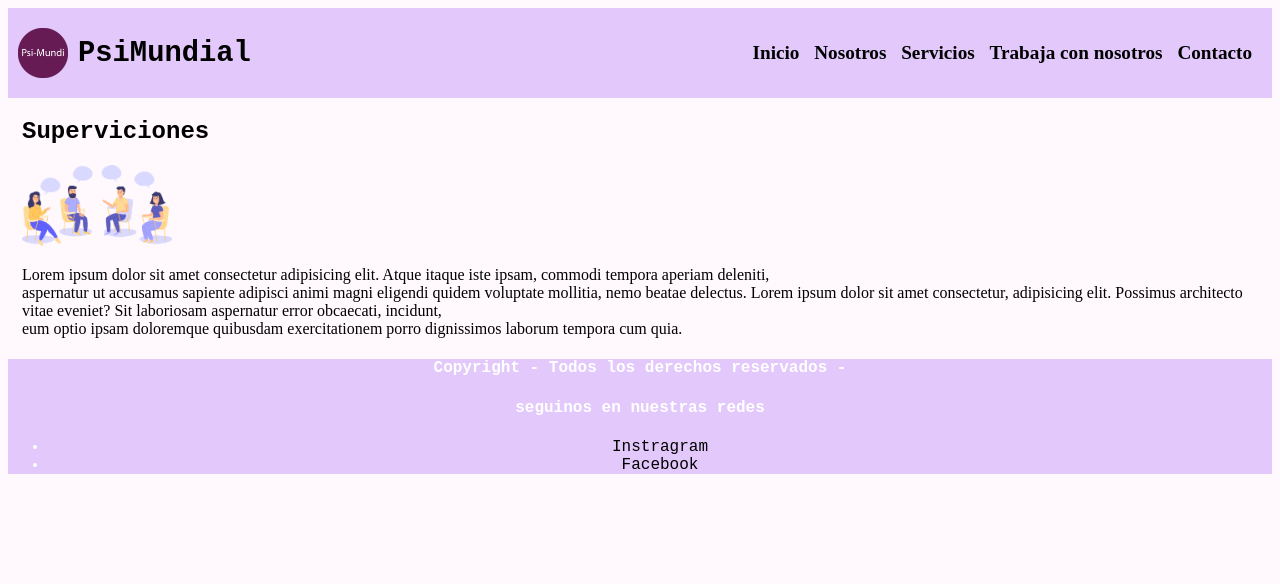
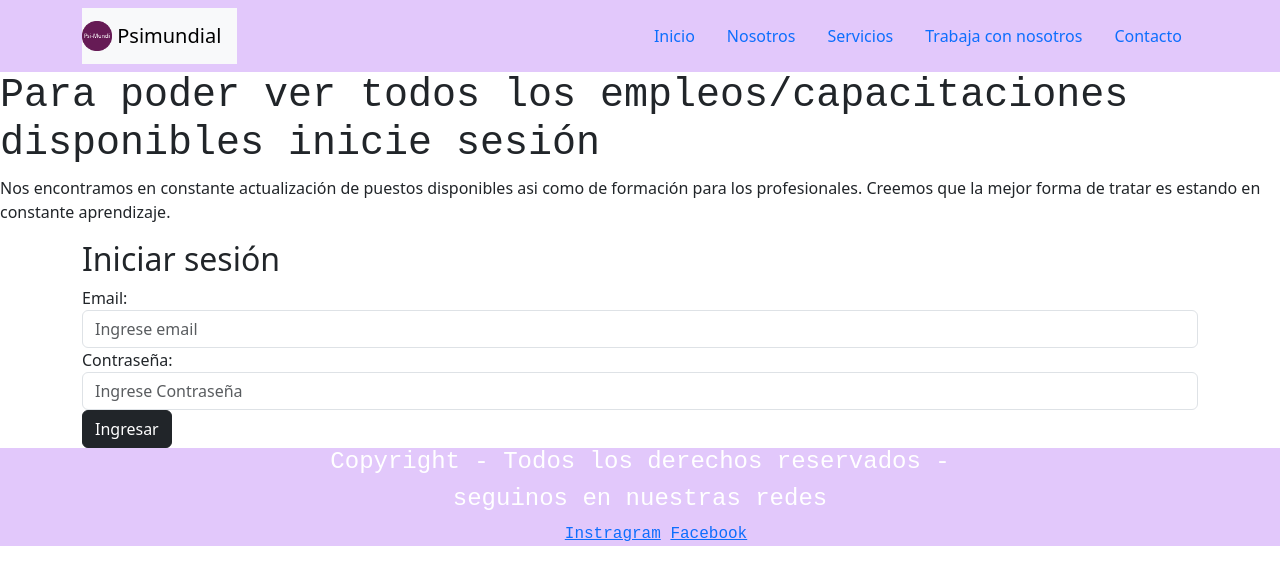
Before and after one commit to scmoreno19/Preentrega3-MorenoSofia, a plain HTML site: page pag/trabaja_con_nosotros.html in a window 1280 px wide. Drawn offline with nearby package versions, Linux system fonts and the light colour scheme.

Commit message:
Segunda pagina con bootstrap

```diff
--- a/css/bootstrap.css
+++ b/css/bootstrap.css
@@ -0,0 +1,33 @@
+h1{font-family:'Courier New', Courier, monospace}
+
+
+
+
+
+/*----------------------footer-------------------------------*/
+footer {
+    color: white   ;
+    background-color: rgb(226, 200, 251);
+    font-family: 'Courier New', Courier, monospace;
+    text-align: center;
+    position: absolute
+  left: 0;
+  bottom: 0;
+  width: 100%;
+
+ }
+
+
+
+
+footer :hover{
+  color: blueviolet;
+
+ }
+
+
+ /*----------------------disposicion tipo lista footer-------------------------*/
+li {
+    display: inline-block;
+    text-align: center;
+  }
--- a/css/style.css
+++ b/css/style.css
@@ -142,19 +142,6 @@
 
 
 
-
-
-/*-------------------------trabaja con nosotros------------------------*/
-.contenedor-dos {
-  max-width: 150rem;
-  margin: 14px
-}
-
-form {max-width: 150rem;
-}
-*/
-
-
 /*----------------------disposicion tipo lista footer-------------------------*/
 li {
   display: inline-block;
--- a/pag/trabaja_con_nosotros.html
+++ b/pag/trabaja_con_nosotros.html
@@ -5,46 +5,87 @@
     <meta http-equiv="X-UA-Compatible" content="IE=edge">
     <meta name="viewport" content="width=device-width, initial-scale=1.0">
     <title>Psimundial</title>
-    <link rel="stylesheet" href="../css/style.css" />
+    <link href="https://cdn.jsdelivr.net/npm/bootstrap@5.3.0-alpha1/dist/css/bootstrap.min.css" rel="stylesheet" integrity="sha384-GLhlTQ8iRABdZLl6O3oVMWSktQOp6b7In1Zl3/Jr59b6EGGoI1aFkw7cmDA6j6gD" crossorigin="anonymous">
+    <link rel="stylesheet" href="../css/bootstrap.css" />
+
 </head>
 <body>
     <header>
-        <a href="../Index.html" class="logo">
-            <img src="../Imagenes/psimundi.png">
-            <h2 class="nombre-empresa"> PsiMundial </h2>
-             </div>
-        <nav>
-                <a href="../Index.html">Inicio</a>
-                <a href="nosotros.html">Nosotros</a>
-                <a href="servicios.html">Servicios</a>
-                <a href="trabaja_con_nosotros.html">Trabaja con nosotros</a>
-                <a href="contacto.html">Contacto</a>
+        <nav class="navbar navbar-light" style="background-color:rgb(226, 200, 251)">
+
+        <div class="container">
+            <nav class="navbar navbar-light bg-light">
+                <a class="navbar-brand" href="../Index.html">
+                  <img src="../Imagenes/psimundi.png" width="30" height="30" class="d-inline-block align-top" alt="logo">
+                  Psimundial
+                </a>
+            </nav>
+            <ul class="nav">
+              <li class="nav-item">
+                <a class="nav-link" href="../Index.html">Inicio</a>
+              </li>
+              <li class="nav-item">
+                <a class="nav-link" href="nosotros.html">Nosotros</a>
+              </li>
+              <li class="nav-item">
+                <a class="nav-link" href="servicios.html">Servicios</a>
+              </li>
+              <li class="nav-item">
+                <a class="nav-link" href="trabaja_con_nosotros.html">Trabaja con nosotros</a>
+              </li>
+              <li class="nav-item">
+                <a class="nav-link" href="contacto.html">Contacto</a>
+              </li>
+
+            </ul>
+        </div>
+
+
+
+
         </nav>
 
 
 
 
-    </header>
+        </header>
+
+
+    <h1>Para poder ver todos los empleos/capacitaciones disponibles inicie sesión</h1>
 
 
 
 
-    <section class="contenedor-dos"> <!-- Seccion 2 -->
-        <h2> Superviciones </h2>
-
-          <img class= "grupo" src="../Imagenes/grupo.png" alt="dibujo de grupo">
-
-
-
-         <p>Lorem ipsum dolor sit amet consectetur adipisicing elit. Atque itaque iste ipsam, commodi tempora aperiam deleniti, <br>
-                    aspernatur ut accusamus sapiente adipisci animi magni eligendi quidem voluptate mollitia, nemo beatae delectus. Lorem ipsum
-                    dolor sit amet consectetur, adipisicing elit. Possimus architecto vitae eveniet? Sit laboriosam aspernatur error obcaecati, incidunt, <br>
-                    eum optio ipsam doloremque quibusdam exercitationem porro dignissimos laborum tempora cum quia.</p>
-        </section>
+    <p> Nos encontramos en constante actualización de puestos disponibles asi como de formación para los profesionales.
+        Creemos que la mejor forma de tratar es estando en constante aprendizaje.
+    </p>
 
 
 
 
+
+
+
+
+
+
+
+
+    <div class="container">
+     <h2>Iniciar sesión</h2>
+      <form action="#">
+        <div class="form-group">
+          <label for="email">Email:</label>
+          <input type="email" class="form-control" id="email" placeholder="Ingrese email" name="email">
+        </div>
+        <div class="form-group">
+            <label for="password">Contraseña:</label>
+            <input type="password" class="form-control" id="email" placeholder="Ingrese Contraseña" name="password">
+          </div>
+
+        <button type="submit" class="btn btn-dark">Ingresar</button>
+      </form>
+    </div>
 
 
      <footer>
@@ -57,5 +98,9 @@
 
 
      </footer>
+
+     <script wsrc="https://cdn.jsdelivr.net/npm/bootstrap@5.3.0-alpha1/dist/js/bootstrap.bundle.min.js"
+     integrity="sha384-w76AqPfDkMBDXo30jS1Sgez6pr3x5MlQ1ZAGC+nuZB+EYdgRZgiwxhTBTkF7CXvN"
+     crossorigin="anonymous"></script>
 </body>
 </html>
```
Also changed, not shown: Index.html (+2 -1 lines), pag/nosotros.html (+1 -0 lines).
